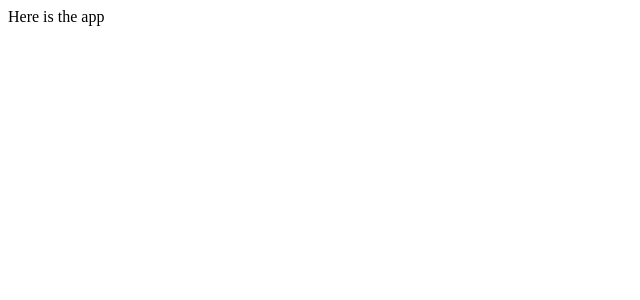
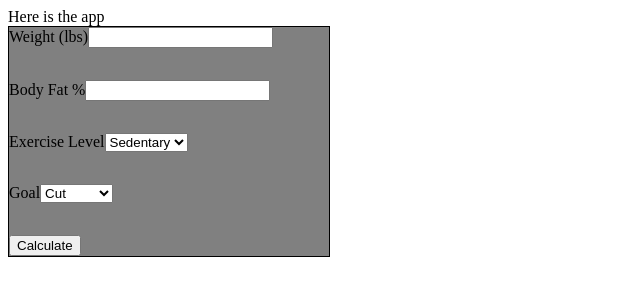
Before and after one commit to patriot898/Macros, a React app: page / in a window 1280 px wide. Shown: the top 300 px of the page, without its empty margins (0-640 px from the left). Built offline with nearby package versions, Linux system fonts and the light colour scheme; the HTML template or start-up script is replaced by a standard one.

Commit message:
Create TdeeCalculator Template

```diff
--- a/client/src/components/App.jsx
+++ b/client/src/components/App.jsx
@@ -1,13 +1,19 @@
 import React from 'react';
+import TdeeCalculator from './TdeeCalculator.jsx';
 
 class App extends React.Component {
   constructor(props) {
     super(props);
+    this.state = {
+    }
   }
+
 
   render () {
     return (
-      <div>Here is the app</div>
+      <div>Here is the app
+        <TdeeCalculator />
+      </div>
     )
   }
 }
--- /dev/null
+++ b/client/src/components/TdeeCalculator.jsx
@@ -0,0 +1,94 @@
+import React from 'react';
+import styled from 'styled-components';
+
+const Wrapper = styled.div`
+  border: thin solid black;
+  background: grey;
+  width: fit-content;
+`;
+
+const InputContainer = styled.div`
+  width: 20em;
+  padding-bottom: 2em;
+`;
+
+const StatInput = styled.input`
+`;
+
+const InputLabel = styled.label`
+`;
+
+const CalcForm = styled.form`
+`;
+
+const Dropdown = styled.select`
+`;
+
+const CalculateButton = styled.button`
+`;
+
+const CalculatedDisplay = styled.div `
+`;
+
+const CalculatedValue = styled.h3 `
+`
+
+class TdeeCalculator extends React.Component {
+  constructor(props) {
+    super(props);
+    this.state = {
+      weight: null,
+      bodyFat: null,
+      exerciseLevel: null,
+      goal: null
+    }
+  }
+
+  handleChange(event) {
+    event.preventDefault();
+    console.log(event.target.id);
+    console.log(event.target.value);
+    this.setState({
+      [event.target.id]: event.target.value
+    })
+  }
+
+
+  render() {
+    return (
+      <Wrapper>
+        <CalcForm>
+          <InputContainer>
+            <InputLabel>Weight (lbs)</InputLabel>
+            <StatInput onChange={this.handleChange.bind(this)} id="weight"></StatInput>
+          </InputContainer>
+          <InputContainer>
+            <InputLabel>Body Fat %</InputLabel>
+            <StatInput onChange={this.handleChange.bind(this)} id="bodyFat"></StatInput>
+          </InputContainer>
+          <InputContainer>
+            <InputLabel>Exercise Level</InputLabel>
+            <Dropdown onChange={this.handleChange.bind(this)} id="exerciseLevel">
+              <option value="1.2">Sedentary</option>
+              <option value="1.375">Light</option>
+              <option value="1.55">Moderate</option>
+              <option value="1.725">Heavy</option>
+              <option value="1.9">Athletic</option>
+            </Dropdown>
+          </InputContainer>
+          <InputContainer>
+            <InputLabel>Goal</InputLabel>
+            <Dropdown onChange={this.handleChange.bind(this)} id="goal">
+              <option value="cut">Cut</option>
+              <option value="maintain">Maintain</option>
+              <option value="bulk">Bulk</option>
+            </Dropdown>
+          </InputContainer>
+          <CalculateButton>Calculate</CalculateButton>
+        </CalcForm>
+      </Wrapper>
+    )
+  }
+}
+
+export default TdeeCalculator;
--- a/package.json
+++ b/package.json
@@ -28,5 +28,10 @@
     "react-dom": "^16.13.1",
     "webpack": "^4.43.0",
     "webpack-cli": "^3.3.11"
+  },
+  "dependencies": {
+    "jquery": "^3.5.1",
+    "mongoose": "^5.9.18",
+    "styled-components": "^5.1.1"
   }
 }
```
Also changed, not shown: 2 other files (tests, documents, lock files or other folders).
